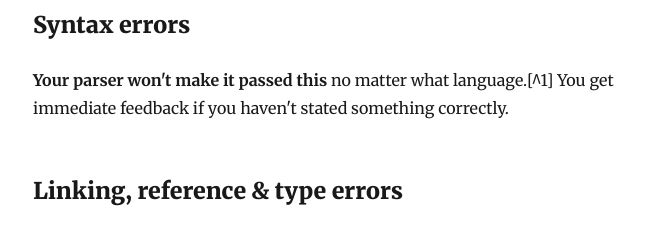
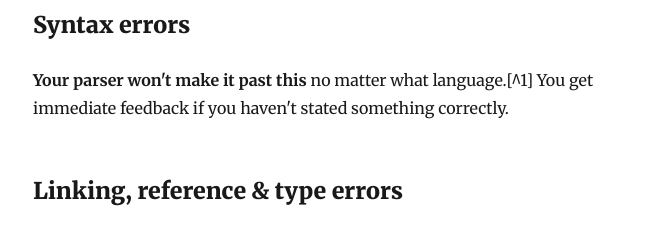
Before and after one commit to atomkirk/blog, a Gatsby site: page /2020-07-16-the-5-categories-of-bugs/ in a window 1280 px wide. Shown: the part 211-439 px from the top of the page, 292-952 px from the left. Built offline with nearby package versions, Linux system fonts and the light colour scheme; Gatsby itself is replaced by a stand-in of ours; some packages are replaced by stand-ins of ours.

Commit message:
Update index.md

```diff
--- a/content/blog/2020-07-16-the-5-categories-of-bugs/index.md
+++ b/content/blog/2020-07-16-the-5-categories-of-bugs/index.md
@@ -4,7 +4,7 @@ date: 2020-07-16
 ---
 
 ### Syntax errors
-**Your parser won't make it passed this** no matter what language.[^1] You get immediate feedback if you haven't stated something correctly.
+**Your parser won't make it past this** no matter what language.[^1] You get immediate feedback if you haven't stated something correctly.
 
 ### Linking, reference & type errors
 **Where your code references other code incorrectly.** A compiled language, with a linker, won't compile on this. Javascript,
```
